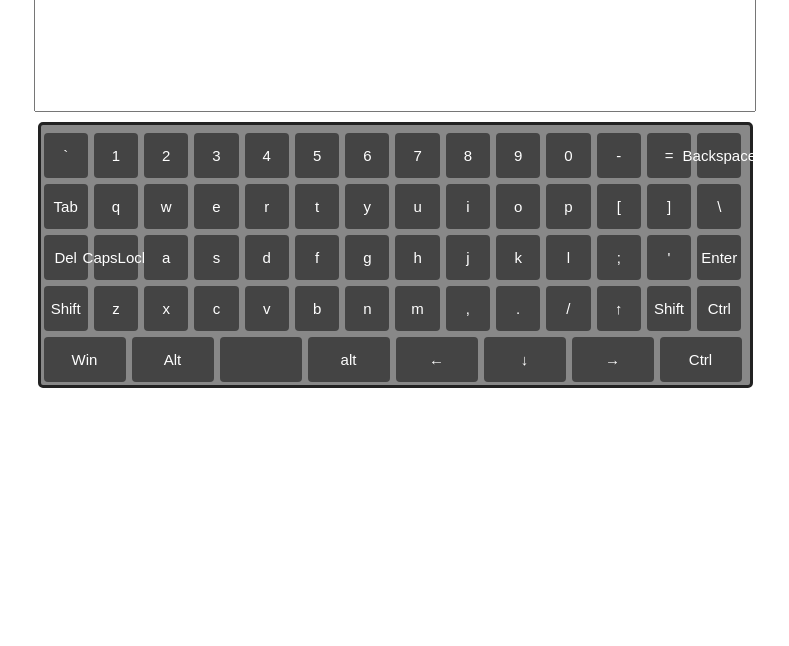
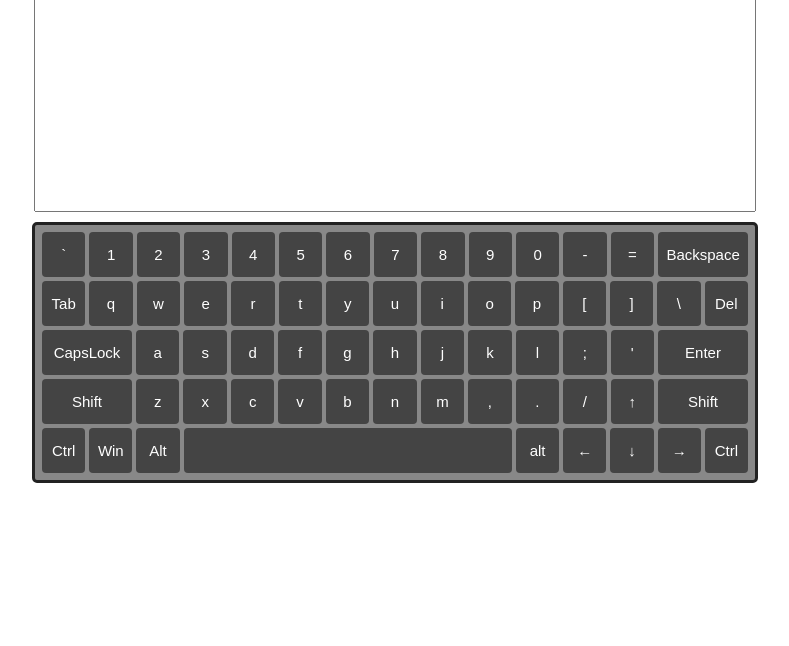
Before and after one commit to svr-by/virtual-keyboard, a plain HTML site: page index.html in a window 1280 px wide. Shown: the part 154-800 px from the top of the page, without its empty margins (245-1034 px from the left). Drawn offline with Linux system fonts and the light colour scheme.

Commit message:
feat: add classes

```diff
--- a/js/functions.js
+++ b/js/functions.js
@@ -1,25 +1,12 @@
-export function createHTML(tagHTML, classHTML, parentHTML, innerText = '') {
-  let elem = document.createElement(tagHTML);
-  elem.classList.add(classHTML);
+export function buildElement(tagElem, classElem, parentElem, innerText = '') {
+  let elem = document.createElement(tagElem);
+  elem.classList.add(classElem);
   elem.innerText = innerText;
-  parentHTML.appendChild(elem);
+  parentElem.appendChild(elem);
   return elem;
 }
 
-export function createPage() {
-  const MAIN = createHTML('main', 'main', document.body);
-  const WRAPPER = createHTML('div', 'wrapper', MAIN);
-  createHTML('h1', 'title', WRAPPER, 'Virtual keyboard');
-  const TEXTAREA = createHTML('textarea', 'textarea', WRAPPER);
-  TEXTAREA.addEventListener('blur', () => TEXTAREA.focus());
-  const KEYBOARD = createHTML('div', 'keyboard', WRAPPER);
-  createHTML('div', 'keyboard__wrapper', KEYBOARD);
+export function buildPage() {
+  const MAIN = buildElement('main', 'main', document.body);
+  return buildElement('div', 'wrapper', MAIN);
 }
-
-export function createKeyboard(keys) {
-  let keyboardWrapper = document.querySelector('.keyboard__wrapper');
-  keys.forEach(keyObj => {
-    let key = createHTML('div', 'key', keyboardWrapper, `${keyObj.lowerEn}`);
-    key.classList.add(`${keyObj.code}`);
-  });
-}
--- /dev/null
+++ b/js/keyboard.js
@@ -0,0 +1,21 @@
+import { buildElement } from './functions.js';
+import { Key, KEY_CODES } from './keys.js';
+
+export default class Keyboard {
+  constructor() {
+    this.lang = 'ENG';
+    this.shift = false;
+    this.capsLk = false;
+    this.elements = {};
+    this.keys = KEY_CODES.map(keyObj => new Key(keyObj));
+  }
+
+  buildKeyboard(wrapper) {
+    this.elements.title = buildElement('h1', 'title', wrapper, 'Virtual keyboard');
+    this.elements.textarea = buildElement('textarea', 'textarea', wrapper);
+    this.elements.keyboard = buildElement('div', 'keyboard', wrapper);
+    this.elements.keyboardWrap = buildElement('div', 'keyboard__wrapper', this.elements.keyboard);
+    this.keys.forEach(keyObj => this.elements.keyboardWrap.appendChild(keyObj.element));
+    // this.addListeners();
+  }
+}
--- a/js/keycodes.js
+++ b/js/keys.js
@@ -1,4 +1,25 @@
-export default [
+export class Key {
+  constructor(key) {
+    this.code = key.code;
+    this.lowerEn = key.lowerEn;
+    this.upperEn = key.upperEn;
+    this.lowerRu = key.lowerRu;
+    this.upperRu = key.upperRu;
+    this.char = this.lowerEn;
+    this.shift = false;
+    this.buildKey();
+  }
+
+  buildKey() {
+    this.element = document.createElement('div');
+    this.element.classList.add('key');
+    this.element.classList.add(`${this.code}`);
+    this.element.dataset.code = this.code;
+    this.element.innerText = this.char;
+  }
+}
+
+export const KEY_CODES = [
   {
     code: 'Backquote', lowerEn: '`', upperEn: '~', lowerRu: 'ё', upperRu: 'Ё'
   },
--- a/js/script.js
+++ b/js/script.js
@@ -1,5 +1,6 @@
-import keyCodes from './keycodes.js';
-import { createPage, createKeyboard } from './functions.js';
+import { buildPage } from './functions.js';
+import Keyboard from './keyboard.js';
 
-createPage();
-createKeyboard(keyCodes);
+const WRAPPER = buildPage();
+const KEYBOARD = new Keyboard();
+KEYBOARD.buildKeyboard(WRAPPER);
--- a/styles/components/_keyboard.scss
+++ b/styles/components/_keyboard.scss
@@ -1,11 +1,8 @@
 .keyboard {
     display: flex;
     padding: 5px;
-    width: 704px;
+    width: 710px;
     margin: 0 auto;
-    padding: 5px;
-    padding-left: 0;
-    padding-bottom: 0;
     background: #888888;
     border: 3px solid #222222;
     border-radius: 5px;
@@ -23,7 +20,7 @@
     height: 45px;
     width: 6%;
     max-width: 90px;
-    margin: 3px;
+    margin: 2px;
     border-radius: 4px;
     border: none;
     background: #444444;
@@ -32,4 +29,23 @@
     padding: 0;
     transition: all 0.3s;
     user-select: none;
+
+    &:hover {
+        background: #666666;
+    }
+
+    &.Backspace,
+    &.CapsLock,
+    &.Enter,
+    &.ShiftLeft,
+    &.ShiftRight {
+        width: 13%;
+        flex-grow: 2;
+    }
+
+    &.Space {
+        width: 46%;
+        max-width: 400px;
+        flex-grow: 3;
+    }
 }
--- a/styles/layout/_main.scss
+++ b/styles/layout/_main.scss
@@ -13,6 +13,7 @@
     padding: 0 40px;
 }
 .title {
+    padding-top: 100px;
     margin: 10px auto;
     text-align: center;
 }
--- a/styles/main.scss
+++ b/styles/main.scss
@@ -1,5 +1,3 @@
 @import 'base/normalize';
-// @import 'base/typography';
-// @import 'abstracts/variables';
 @import 'components/keyboard';
 @import 'layout/main';
```
Also changed, not shown: styles/main.css, 1 other file.
